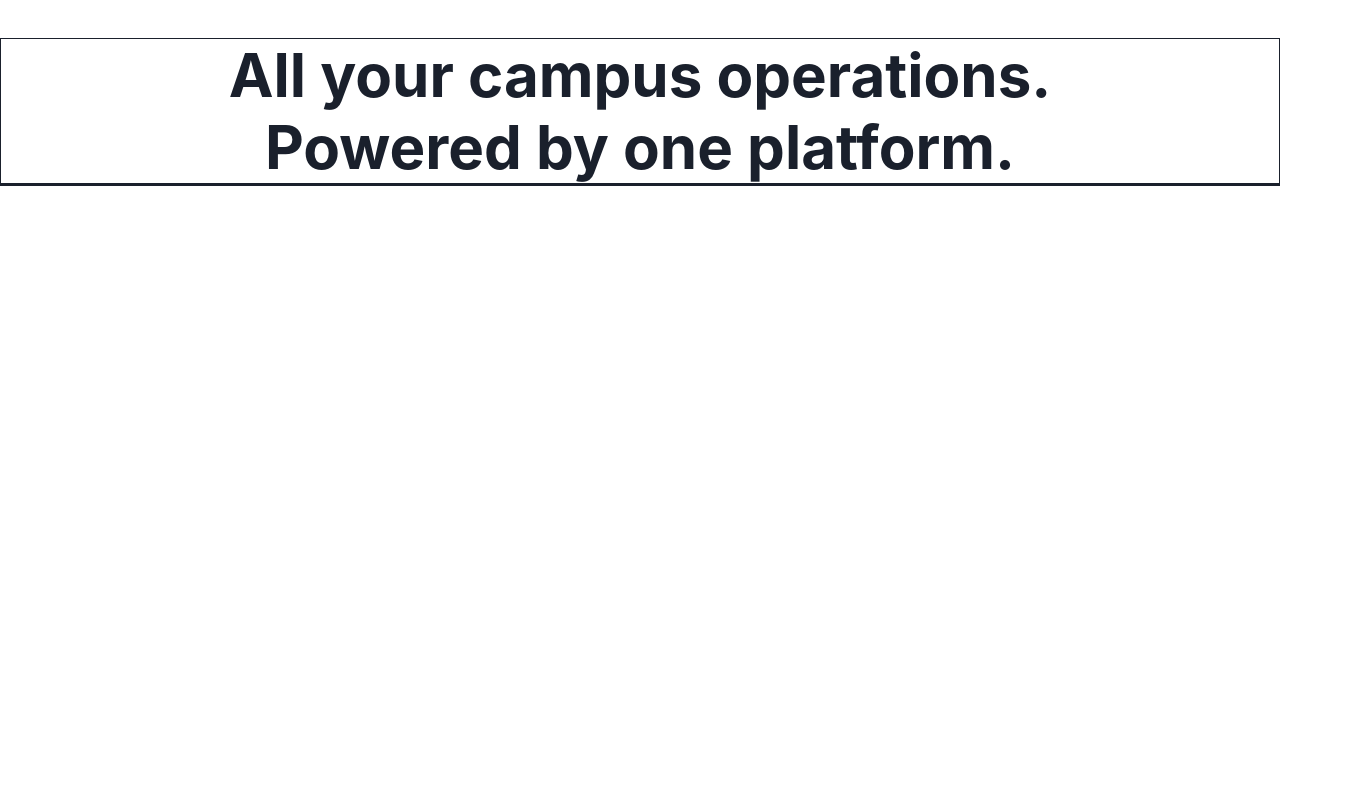
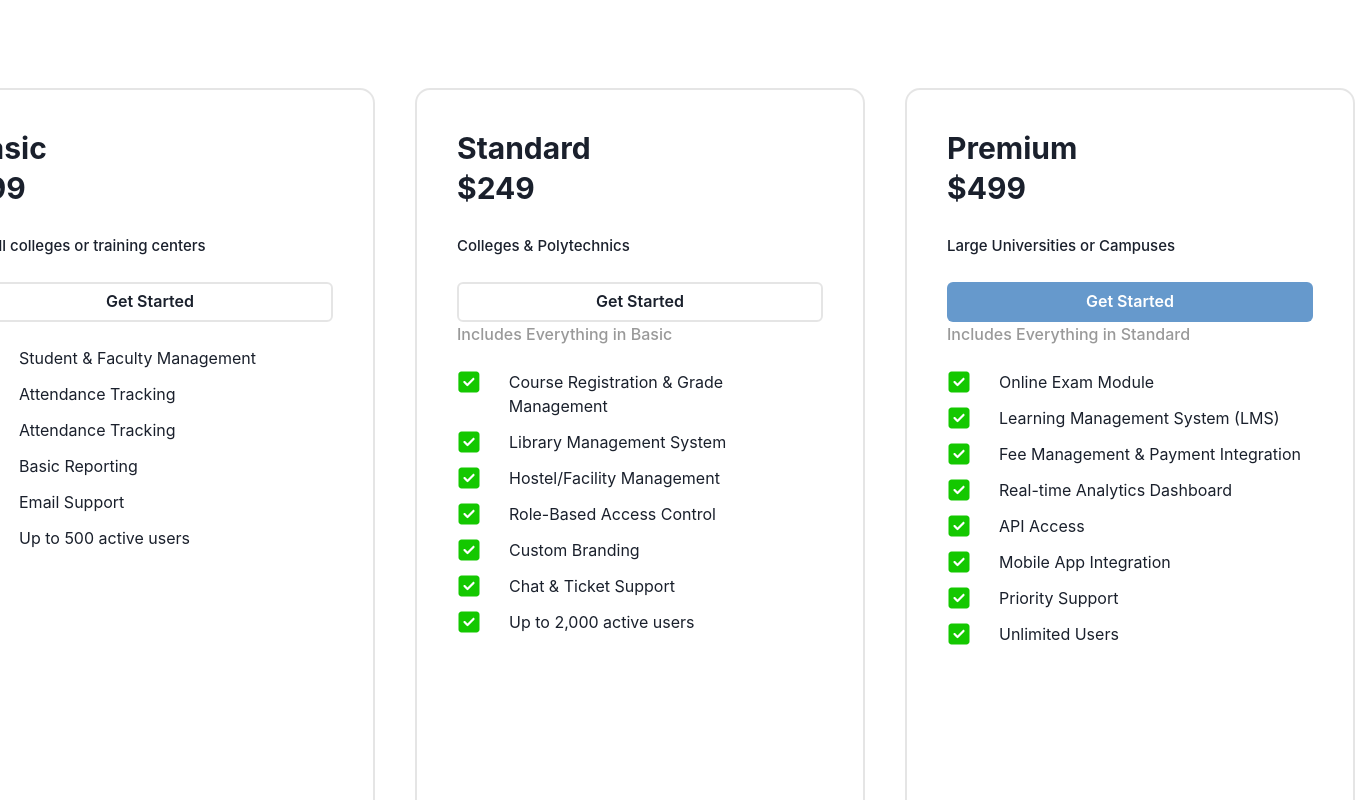
Before and after one commit to HengJake/CampusHub, a React (Vite) app in the folder frontend/: page /pricing in a window 1280 px wide. Shown: the part 320-1120 px from the top of the page, 1355 px wide, since content can reach past the window. Before the commit the page ends 800 px from the top, so only its background shows below. Built offline with nearby package versions, Linux system fonts and the light colour scheme.

Commit message:
Pricing frontend completed

```diff
--- a/frontend/src/pages/commonPage/pricing/pricing.jsx
+++ b/frontend/src/pages/commonPage/pricing/pricing.jsx
@@ -8,6 +8,7 @@ import { MdOutlineSecurity } from "react-icons/md";
 import { BsBuildingFillGear } from "react-icons/bs";
 import { HiAcademicCap } from "react-icons/hi2";
 import { Switch } from "@chakra-ui/react";
+import { FaSquareCheck } from "react-icons/fa6";
 
 import {
   Stack,
@@ -25,10 +26,9 @@ import {
   ModalFooter,
   Link as ChakraLink,
 } from "@chakra-ui/react";
-
+import { color } from "framer-motion";
 
 function pricing() {
-
   return (
     <Flex
       w="100%"
@@ -37,27 +37,249 @@ function pricing() {
       bgColor={"white"}
       display={"flex"}
       flexDirection={"column"}
+      gap={10}
     >
       <Box
         display={"flex"}
         width={"100%"}
         justifyContent={"center"}
         alignItems={"center"}
-        border={"1px"}
+        // border={"1px"}
         textAlign={"center"}
       >
-        <Heading fontSize={"60px"}>
+        <Heading fontSize={"60px"} p={20}>
           All your campus operations. <br />
           Powered by one platform.
         </Heading>
       </Box>
+
       <Box
         display={"flex"}
         width={"100%"}
         justifyContent={"center"}
         alignItems={"center"}
-        border={"1px"}
+        // border={"1px"}
+        height={"100%"}
       >
+        <Box display={"flex"} flexDirection={"row"} gap={10} height={"800px"}>
+          <Box
+            border={"2px"}
+            borderColor={"rgba(0, 0, 0, 0.10)"}
+            width={"450px"}
+            p={10}
+            borderRadius={15}
+          >
+            <Heading fontSize={"30px"}>Basic</Heading>
+            <Text fontSize={"30px"} fontWeight={"bold"}>
+              $99
+            </Text>
+            <br />
+            <Text fontSize={"15px"} fontWeight={"medium"}>
+              Small colleges or training centers
+            </Text>
+            <br />
+            <Box width={"100%"}>
+              <Button
+                bgColor={"rgba(255, 255, 255, 0)"}
+                border={"2px"}
+                borderColor={"rgba(0, 0, 0, 0.10)"}
+                width={"100%"}
+              >
+                Get Started
+              </Button>
+            </Box>
+            <br />
+            <Box
+              display={"flex"}
+              flexDirection={"row"}
+              alignItems={"center"}
+              gap={5}
+            >
+              <Box
+                display={"flex"}
+                flexDirection={"column"}
+                width={"100%"}
+                gap={3}
+              >
+                <Box display={"flex"} flexDirection={"row"} gap={7}>
+                  <FaSquareCheck color="#14C800" size={24} />
+                  <Text>Student & Faculty Management</Text>
+                </Box>
+                <Box display={"flex"} flexDirection={"row"} gap={7}>
+                  <FaSquareCheck color="#14C800" size={24} />
+                  <Text>Attendance Tracking</Text>
+                </Box>
+                <Box display={"flex"} flexDirection={"row"} gap={7}>
+                  <FaSquareCheck color="#14C800" size={24} />
+                  <Text>Attendance Tracking</Text>
+                </Box>
+                <Box display={"flex"} flexDirection={"row"} gap={7}>
+                  <FaSquareCheck color="#14C800" size={24} />
+                  <Text>Basic Reporting</Text>
+                </Box>
+                <Box display={"flex"} flexDirection={"row"} gap={7}>
+                  <FaSquareCheck color="#14C800" size={24} />
+                  <Text>Email Support</Text>
+                </Box>
+                <Box display={"flex"} flexDirection={"row"} gap={7}>
+                  <FaSquareCheck color="#14C800" size={24} />
+                  <Text>Up to 500 active users</Text>
+                </Box>
+              </Box>
+            </Box>
+          </Box>
+          <Box
+            border={"2px"}
+            borderColor={"rgba(0, 0, 0, 0.10)"}
+            width={"450px"}
+            p={10}
+            borderRadius={15}
+          >
+            <Heading fontSize={"30px"}>Standard</Heading>
+            <Text fontSize={"30px"} fontWeight={"bold"}>
+              $249
+            </Text>
+            <br />
+            <Text fontSize={"15px"} fontWeight={"medium"}>
+              Colleges & Polytechnics{" "}
+            </Text>
+            <br />
+            <Box width={"100%"}>
+              <Button
+                bgColor={"rgba(255, 255, 255, 0)"}
+                border={"2px"}
+                borderColor={"rgba(0, 0, 0, 0.10)"}
+                width={"100%"}
+              >
+                Get Started
+              </Button>
+              <Box>
+                <Text color={"rgba(0, 0, 0, 0.4)"} fontWeight={"medium"}>
+                  Includes Everything in Basic
+                </Text>
+              </Box>
+            </Box>
+            <br />
+            <Box
+              display={"flex"}
+              flexDirection={"row"}
+              alignItems={"center"}
+              gap={5}
+            >
+              <Box
+                display={"flex"}
+                flexDirection={"column"}
+                width={"100%"}
+                gap={3}
+                height={"700px"}
+              >
+                <Box display={"flex"} flexDirection={"row"} gap={7}>
+                  <FaSquareCheck color="#14C800" size={24} />
+                  <Text>Course Registration & Grade Management</Text>
+                </Box>
+                <Box display={"flex"} flexDirection={"row"} gap={7}>
+                  <FaSquareCheck color="#14C800" size={24} />
+                  <Text>Library Management System</Text>
+                </Box>
+                <Box display={"flex"} flexDirection={"row"} gap={7}>
+                  <FaSquareCheck color="#14C800" size={24} />
+                  <Text>Hostel/Facility Management</Text>
+                </Box>
+                <Box display={"flex"} flexDirection={"row"} gap={7}>
+                  <FaSquareCheck color="#14C800" size={24} />
+                  <Text>Role-Based Access Control</Text>
+                </Box>
+                <Box display={"flex"} flexDirection={"row"} gap={7}>
+                  <FaSquareCheck color="#14C800" size={24} />
+                  <Text>Custom Branding</Text>
+                </Box>
+                <Box display={"flex"} flexDirection={"row"} gap={7}>
+                  <FaSquareCheck color="#14C800" size={24} />
+                  <Text>Chat & Ticket Support</Text>
+                </Box>
+                <Box display={"flex"} flexDirection={"row"} gap={7}>
+                  <FaSquareCheck color="#14C800" size={24} />
+                  <Text>Up to 2,000 active users</Text>
+                </Box>
+              </Box>
+            </Box>
+          </Box>
+          <Box
+            border={"2px"}
+            borderColor={"rgba(0, 0, 0, 0.10)"}
+            width={"450px"}
+            p={10}
+            borderRadius={15}
+          >
+            <Heading fontSize={"30px"}>Premium</Heading>
+            <Text fontSize={"30px"} fontWeight={"bold"}>
+              $499
+            </Text>
+            <br />
+            <Text fontSize={"15px"} fontWeight={"medium"}>
+              Large Universities or Campuses{" "}
+            </Text>
+            <br />
+            <Box width={"100%"}>
+              <Button bgColor={"#6699CC"} width={"100%"} color={"white"} _hover={{bgColor:"#4E759D"}}>
+                Get Started
+              </Button>
+              <Box>
+                <Text color={"rgba(0, 0, 0, 0.4)"} fontWeight={"medium"}>
+                  Includes Everything in Standard
+                </Text>
+              </Box>
+            </Box>
+            <br />
+            <Box
+              display={"flex"}
+              flexDirection={"row"}
+              alignItems={"center"}
+              gap={5}
+            >
+              <Box
+                display={"flex"}
+                flexDirection={"column"}
+                width={"100%"}
+                gap={3}
+                height={"700px"}
+              >
+                <Box display={"flex"} flexDirection={"row"} gap={7}>
+                  <FaSquareCheck color="#14C800" size={24} />
+                  <Text>Online Exam Module</Text>
+                </Box>
+                <Box display={"flex"} flexDirection={"row"} gap={7}>
+                  <FaSquareCheck color="#14C800" size={24} />
+                  <Text>Learning Management System (LMS)</Text>
+                </Box>
+                <Box display={"flex"} flexDirection={"row"} gap={7}>
+                  <FaSquareCheck color="#14C800" size={24} />
+                  <Text>Fee Management & Payment Integration</Text>
+                </Box>
+                <Box display={"flex"} flexDirection={"row"} gap={7}>
+                  <FaSquareCheck color="#14C800" size={24} />
+                  <Text>Real-time Analytics Dashboard</Text>
+                </Box>
+                <Box display={"flex"} flexDirection={"row"} gap={7}>
+                  <FaSquareCheck color="#14C800" size={24} />
+                  <Text>API Access</Text>
+                </Box>
+                <Box display={"flex"} flexDirection={"row"} gap={7}>
+                  <FaSquareCheck color="#14C800" size={24} />
+                  <Text>Mobile App Integration</Text>
+                </Box>
+                <Box display={"flex"} flexDirection={"row"} gap={7}>
+                  <FaSquareCheck color="#14C800" size={24} />
+                  <Text>Priority Support</Text>
+                </Box>
+                <Box display={"flex"} flexDirection={"row"} gap={7}>
+                  <FaSquareCheck color="#14C800" size={24} />
+                  <Text>Unlimited Users</Text>
+                </Box>
+              </Box>
+            </Box>
+          </Box>
+        </Box>
       </Box>
     </Flex>
   );
```
